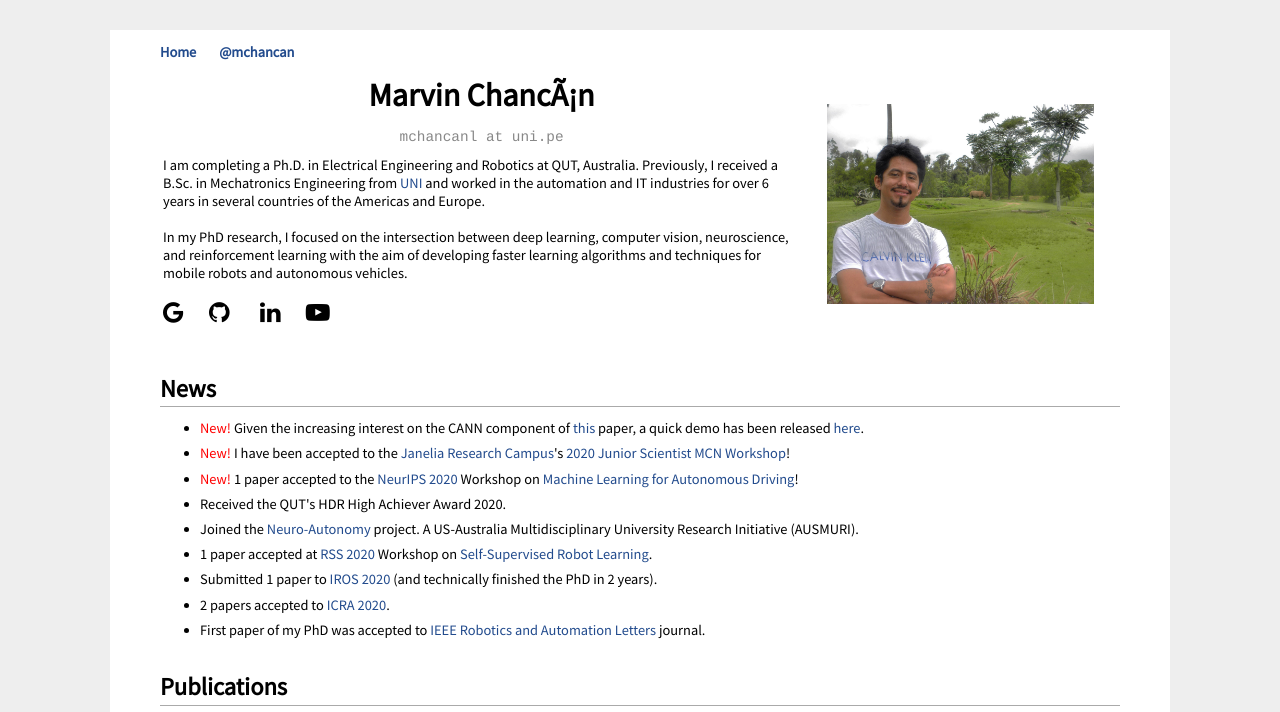
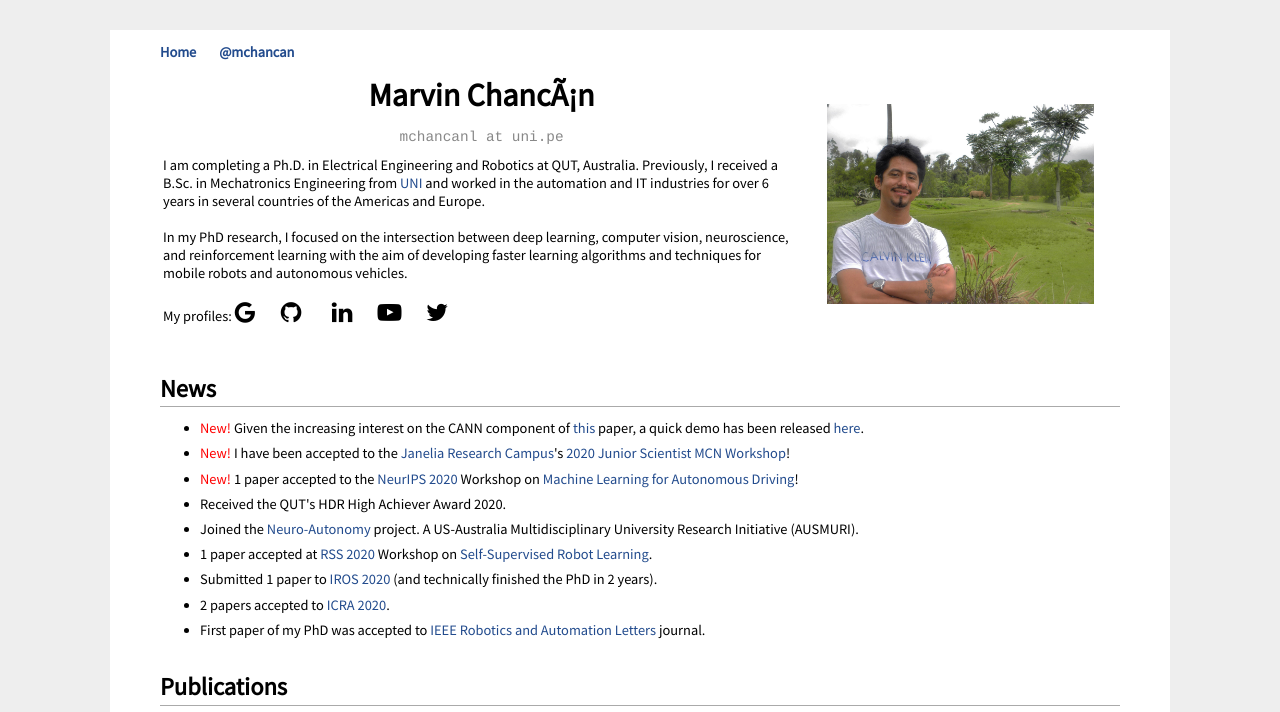
Before and after one commit to mchancan/mchancan.github.io, a Jekyll site: the page built from index.html, in a window 1280 px wide and 900 px high, cut to the strip 0-712 px from the top of the window. Built offline with Jekyll 4.4.1, drawn with Linux system fonts in a browser that asks for light colours; comment, search, counter and statistics services are not loaded.

Commit message:
Update index.html

```diff
--- a/index.html
+++ b/index.html
@@ -18,10 +18,11 @@ title: Marvin Chancán
 			In my PhD research, I focused on the intersection between deep learning, computer vision, neuroscience, and reinforcement learning with the aim of developing faster learning algorithms and techniques for mobile robots and autonomous vehicles.</br>
 			</br>
 			<!--<i class="fab fa-youtube" style="color:red"></i> <a href="https://youtu.be/IWFxjerw-9E" target="_blank"></a>-->
-			<a href="https://scholar.google.com/citations?user=iK7xhJ4AAAAJ&hl=en" title="Follow on Google Scholar" target="_blank"> <i class="fa fa-google fa-2x" style="font-size:24px;color:black"></i> </a> &nbsp; &nbsp; &nbsp;
+			My profiles: <a href="https://scholar.google.com/citations?user=iK7xhJ4AAAAJ&hl=en" title="Follow on Google Scholar" target="_blank"> <i class="fa fa-google fa-2x" style="font-size:24px;color:black"></i> </a> &nbsp; &nbsp; &nbsp;
 			<a href="https://github.com/mchancan" title="Follow on GitHub" target="_blank"> <i class="fa fa-fw fa-github" style="font-size:24px;color:black"></i> </a> &nbsp; &nbsp; &nbsp;
 			<a href="https://www.linkedin.com/in/mchancan" title="Follow on LinkedIn" target="_blank"> <i class="fa fa-fw fa-linkedin" style="font-size:24px;color:black"></i> </a> &nbsp; &nbsp; &nbsp;
-			<a href="https://www.youtube.com/channel/UCrvgoqpKBbeye87FtqdW4Iw" title="Follow on YouTube" target="_blank"> <i class="fa fa-youtube-play" style="font-size:24px;color:black"></i> </a>
+			<a href="https://www.youtube.com/channel/UCrvgoqpKBbeye87FtqdW4Iw" title="Follow on YouTube" target="_blank"> <i class="fa fa-youtube-play" style="font-size:24px;color:black"></i> </a> &nbsp; &nbsp; &nbsp;
+			<a href="https://twitter.com/mchancan" title="Follow on Twitter" target="_blank"> <i class="fa fa-fw fa-twitter" style="font-size:24px;color:black"></i> </a>
 		</p>
 	</td>
 	<td style="padding:2.5%;width:33%;max-width:40%">
```
